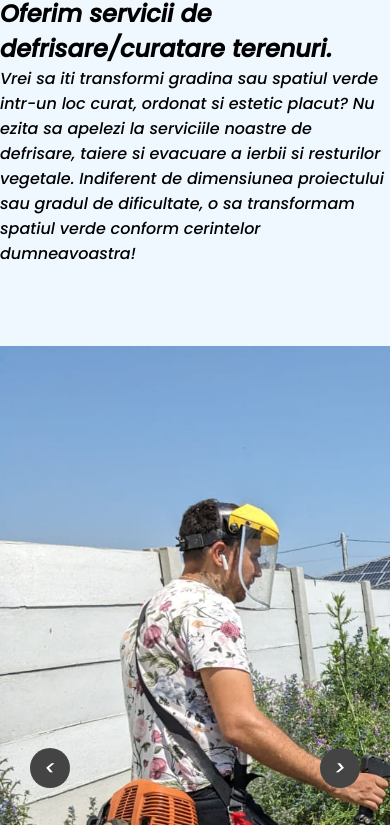
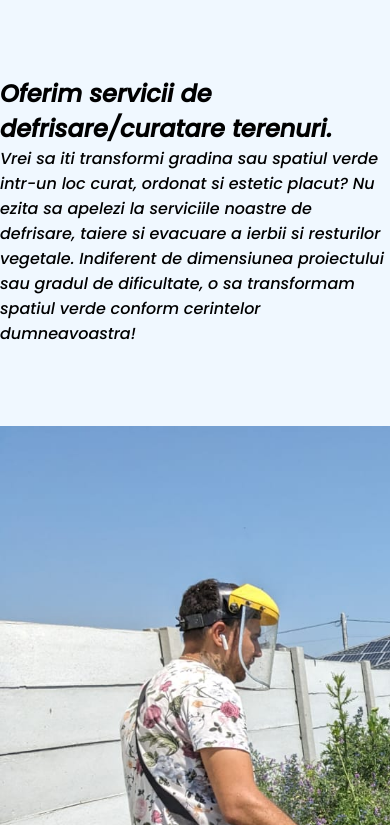
Before and after one commit to Mmihaimurtaza/florentin_defrisari, a plain HTML site: page index.html in a window 390 px wide. Shown: the part 182-1007 px from the top of the page. Drawn offline with nearby package versions, Linux system fonts and the light colour scheme.

Commit message:
Update style.css
fix css

```diff
--- a/style.css
+++ b/style.css
@@ -148,7 +148,7 @@ header{
         font-size: 1rem !important;
     }
     #section--1{
-        margin: 0 !important;
+        margin: 5rem 0 0 0 !important;
 
     }
 
```
